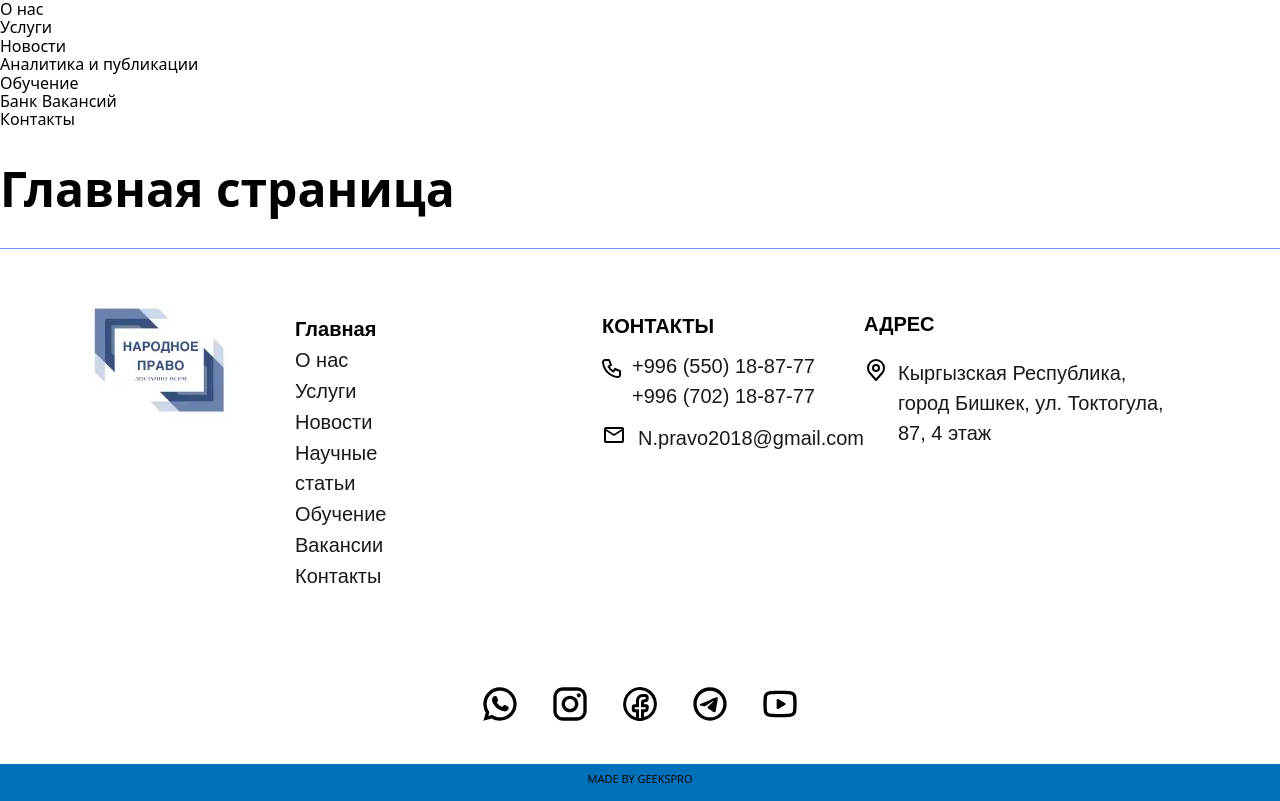
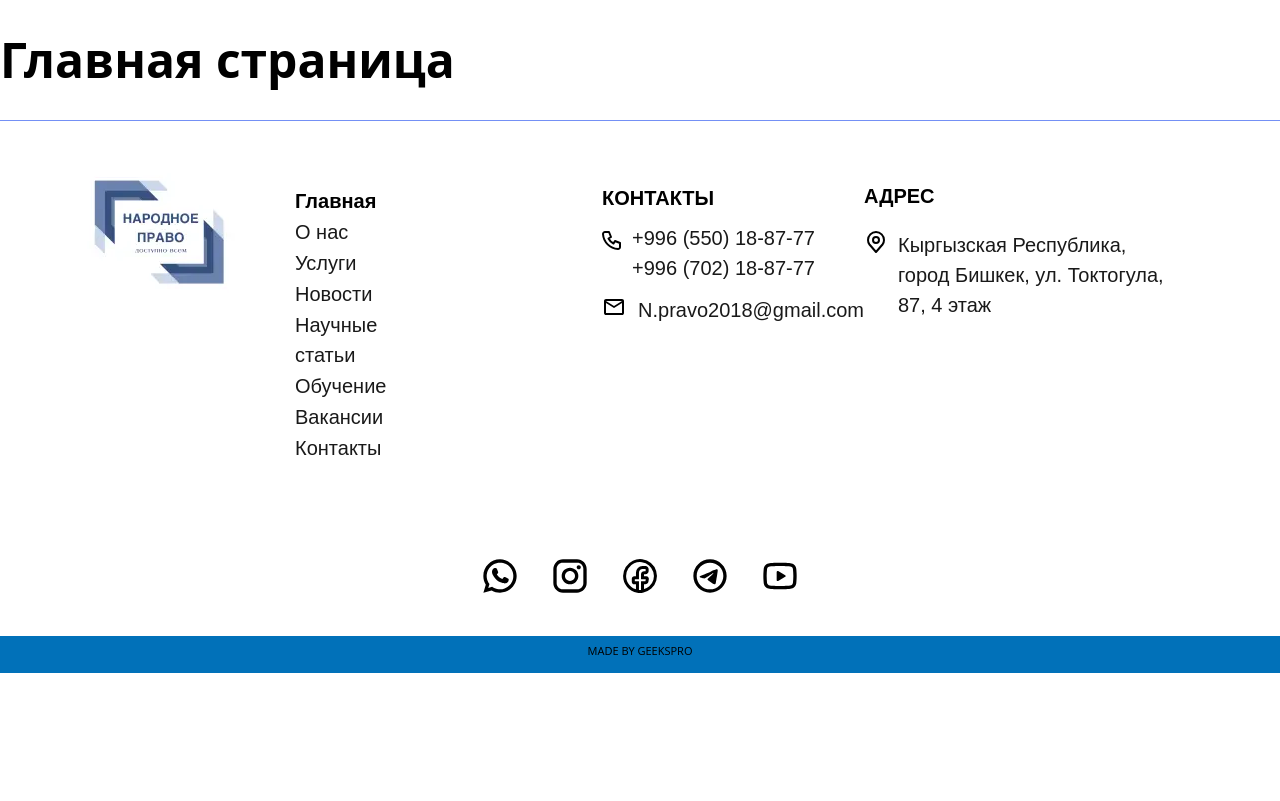
Before and after one commit to Talgat-07/narodnoye-pravo_frontend, a React (Vite) app: page / in a window 1280 px wide. Built offline with nearby package versions, Linux system fonts and the light colour scheme.

Commit message:
AboutUs block

```diff
--- a/src/widgets/Header/Header.jsx
+++ b/src/widgets/Header/Header.jsx
@@ -2,15 +2,8 @@ export const Header = () => {
     return (
         <div>
            <header>
-                <ul>
-                    <li>О нас</li>
-                    <li>Услуги</li>
-                    <li>Новости</li>
-                    <li>Аналитика и публикации</li>
-                    <li>Обучение</li>
-                    <li>Банк Вакансий</li>
-                    <li>Контакты</li>
-                </ul>
+
+
            </header>
         </div>
     );
```
Also changed, not shown: src/widgets/AboutUs/AboutUs.jsx (added, +21 -0 lines), src/shared/assets/img/aboutUsImg.png (added).
